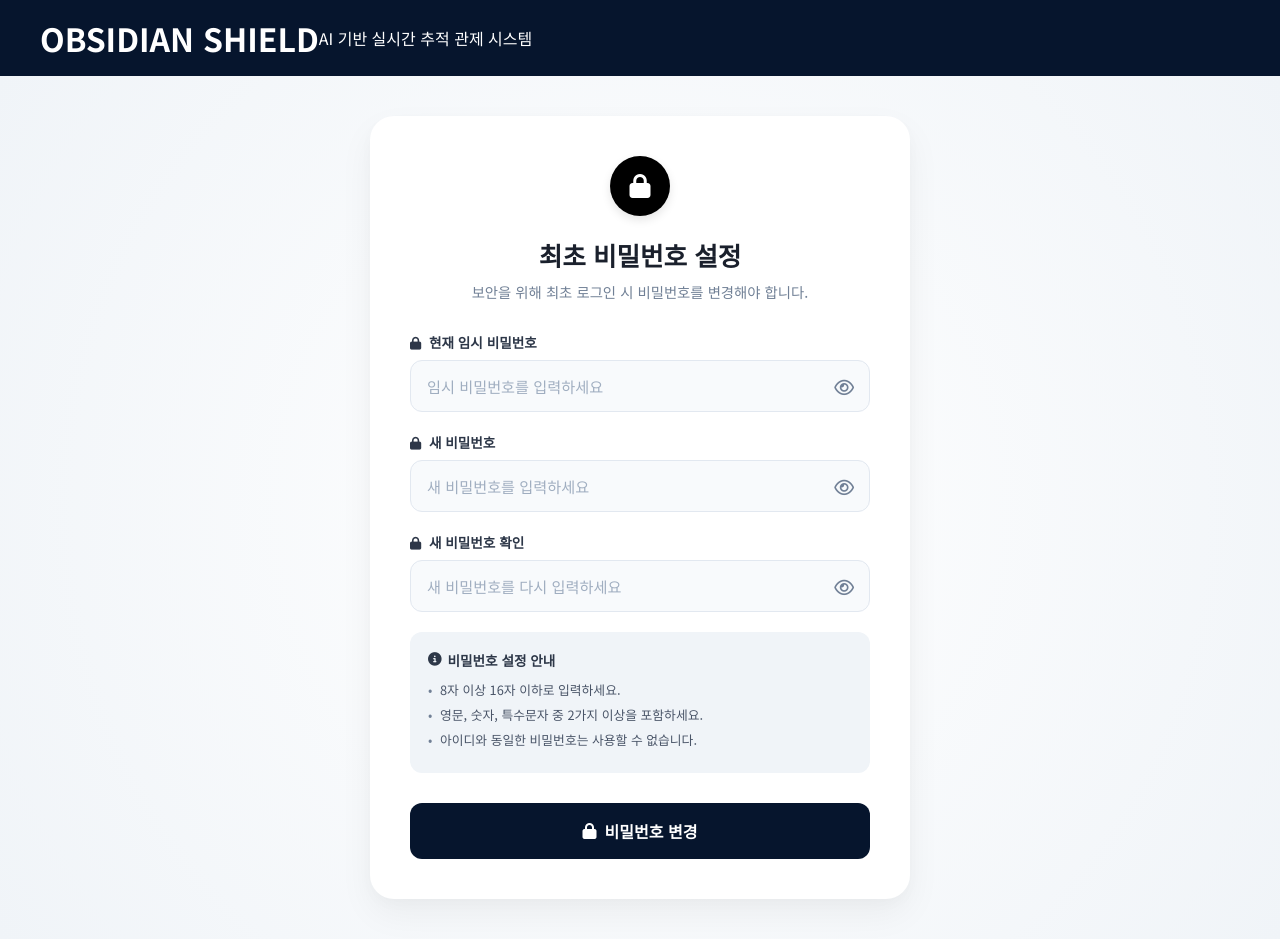
After one commit to Kanabig/obsidian-shield, a Flask app: template app/domains/main/templates/first_login_form.html in a window 1280 px wide. The commit adds this page. Run offline with Flask 3, Linux system fonts and the light colour scheme; the template is opened without the code that fills it, so the values that code supplies are empty.

Commit message:
20260629 validate -> main web application

```diff
--- a/app/app.py
+++ b/app/app.py
@@ -1,11 +1,11 @@
 from flask import Flask
 
-from app.domains.stream import camera
+# from app.domains.stream import camera
 # from app.domains.stream.routes import stream_bp
-# from app.domains.main.routes import main_bp
+from app.domains.main.routes import main_bp
 
 flask_app = Flask(__name__)
-
+flask_app.register_blueprint(main_bp)
 
 
 def run():
--- /dev/null
+++ b/app/domains/main/static/css/first_login_form.css
@@ -0,0 +1,262 @@
+/* 기본 초기화 */
+* {
+    margin: 0;
+    padding: 0;
+    box-sizing: border-box;
+    font-family: 'Noto Sans KR', sans-serif;
+}
+
+body {
+    background-color: #f4f6f9;
+    min-height: 100vh;
+    display: flex;
+    flex-direction: column;
+    overflow-x: hidden;
+}
+
+/* 상단 헤더 바 */
+.header-bar {
+    background-color: #06152d; /* 깊은 네이비 톤 */
+    color: #ffffff;
+    padding: 15px 40px;
+    display: flex;
+    align-items: center;
+    box-shadow: 0 4px 10px rgba(0, 0, 0, 0.1);
+}
+
+.logo-area {
+    display: flex;
+    align-items: center;
+    gap: 15px;
+}
+
+.logo-img {
+    width: 35px;
+    height: 35px;
+}
+
+.logo-text h1 {
+    font-size: 1.2rem;
+    font-weight: 700;
+    letter-spacing: 1px;
+}
+
+.logo-text p {
+    font-size: 0.75rem;
+    color: #a0aec0;
+    margin-top: 2px;
+}
+
+/* 메인 영역 및 배경 요소 */
+.main-container {
+    flex: 1;
+    display: flex;
+    justify-content: center;
+    align-items: center;
+    position: relative;
+    padding: 40px 20px;
+    background: radial-gradient(circle at center, #ffffff 0%, #f0f4f8 100%);
+}
+
+.bg-element {
+    position: absolute;
+    pointer-events: none; /* 클릭 방해 금지 */
+    z-index: 1;
+}
+
+/* CCTV 좌측 배치 */
+.cctv-image {
+    left: 0;
+    bottom: 0;
+    width: 25%;
+    max-width: 350px;
+}
+.cctv-image img {
+    width: 100%;
+    display: block;
+}
+
+/* 드론 우상단 배치 */
+.drone-image {
+    right: 5%;
+    top: 10%;
+    width: 20%;
+    max-width: 280px;
+}
+.drone-image img {
+    width: 100%;
+    display: block;
+}
+
+/* 중앙 카드 스타일 */
+.setup-card {
+    background: #ffffff;
+    width: 100%;
+    max-width: 540px;
+    border-radius: 24px;
+    box-shadow: 0 15px 35px rgba(0, 0, 0, 0.05), 0 5px 15px rgba(0, 0, 0, 0.02);
+    padding: 40px;
+    display: flex;
+    flex-direction: column;
+    align-items: center;
+    position: relative;
+    z-index: 10; /* 카드 장식보다 위에 위치 */
+}
+
+/* 자물쇠 원형 아이콘 */
+.top-icon {
+    width: 60px;
+    height: 60px;
+    background-color: #000000;
+    color: #ffffff;
+    border-radius: 50%;
+    display: flex;
+    justify-content: center;
+    align-items: center;
+    font-size: 1.5rem;
+    margin-bottom: 20px;
+    box-shadow: 0 4px 10px rgba(0,0,0,0.1);
+}
+
+/* 타이틀 */
+.title-section {
+    text-align: center;
+    margin-bottom: 30px;
+}
+
+.title-section h2 {
+    font-size: 1.6rem;
+    color: #1a202c;
+    font-weight: 700;
+    margin-bottom: 8px;
+}
+
+.title-section p {
+    font-size: 0.9rem;
+    color: #718096;
+}
+
+/* 폼 스태킹 */
+.setup-form {
+    width: 100%;
+}
+
+.input-group {
+    margin-bottom: 20px;
+}
+
+.input-group label {
+    display: block;
+    font-size: 0.85rem;
+    font-weight: 600;
+    color: #2d3748;
+    margin-bottom: 8px;
+}
+
+.input-group label i {
+    margin-right: 4px;
+    font-size: 0.8rem;
+}
+
+/* 인풋 필드 감싸는 박스 */
+.input-wrapper {
+    position: relative;
+    display: flex;
+    align-items: center;
+}
+
+.input-wrapper input {
+    width: 100%;
+    padding: 14px 16px;
+    border: 1px solid #e2e8f0;
+    border-radius: 12px;
+    font-size: 0.95rem;
+    color: #1a202c;
+    background-color: #f8fafc;
+    transition: all 0.2s ease;
+}
+
+.input-wrapper input:focus {
+    outline: none;
+    border-color: #06152d;
+    background-color: #ffffff;
+    box-shadow: 0 0 0 3px rgba(6, 21, 45, 0.1);
+}
+
+.input-wrapper input::placeholder {
+    color: #a0aec0;
+}
+
+/* 눈 비밀번호 보이기 버튼 */
+.toggle-password {
+    position: absolute;
+    right: 16px;
+    background: none;
+    border: none;
+    color: #718096;
+    cursor: pointer;
+    font-size: 1.1rem;
+}
+
+.toggle-password:hover {
+    color: #1a202c;
+}
+
+/* 안내 박스 */
+.info-box {
+    background-color: #f0f4f8;
+    border-radius: 12px;
+    padding: 18px;
+    margin-bottom: 30px;
+}
+
+.info-box h3 {
+    font-size: 0.85rem;
+    color: #2d3748;
+    font-weight: 700;
+    margin-bottom: 10px;
+    display: flex;
+    align-items: center;
+    gap: 6px;
+}
+
+.info-box ul {
+    list-style: none;
+}
+
+.info-box ul li {
+    font-size: 0.8rem;
+    color: #4a5568;
+    margin-bottom: 6px;
+    position: relative;
+    padding-left: 12px;
+}
+
+.info-box ul li::before {
+    content: "•";
+    position: absolute;
+    left: 0;
+    color: #718096;
+}
+
+/* 변경 완료 버튼 */
+.submit-btn {
+    width: 100%;
+    background-color: #06152d;
+    color: #ffffff;
+    border: none;
+    padding: 16px;
+    border-radius: 12px;
+    font-size: 1rem;
+    font-weight: 600;
+    cursor: pointer;
+    display: flex;
+    justify-content: center;
+    align-items: center;
+    gap: 8px;
+    transition: background-color 0.2s ease;
+}
+
+.submit-btn:hover {
+    background-color: #0c2347;
+}
--- /dev/null
+++ b/app/domains/main/static/js/index.js
@@ -0,0 +1,6 @@
+
+
+function login() {
+    alert("로그인 완료")
+    document.getElementById("loginForm").submit();
+}
--- /dev/null
+++ b/app/domains/main/templates/first_login_form.html
@@ -0,0 +1,75 @@
+<!DOCTYPE html>
+<html lang="ko">
+<head>
+    <meta charset="UTF-8">
+    <meta name="viewport" content="width=device-width, initial-scale=1.0">
+    <title>Obsidian Shield - 최초 비밀번호 설정</title>
+    <link href="https://fonts.googleapis.com/css2?family=Noto+Sans+KR:wght@300;400;500;700&display=swap" rel="stylesheet">
+    <link rel="stylesheet" href="https://cdnjs.cloudflare.com/ajax/libs/font-awesome/6.4.0/css/all.min.css">
+    <link rel="stylesheet" href="{{ url_for('main.static', filename='css/first_login_form.css') }}"
+
+</head>
+<body>
+
+    <header class="header-bar">
+            <h1>OBSIDIAN SHIELD</h1>
+                <p>AI 기반 실시간 추적 관제 시스템</p>
+            </div>
+        </div>
+    </header>
+
+    <main class="main-container">
+
+        <section class="setup-card">
+            <div class="top-icon">
+                <i class="fa-solid fa-lock"></i>
+            </div>
+
+            <div class="title-section">
+                <h2>최초 비밀번호 설정</h2>
+                <p>보안을 위해 최초 로그인 시 비밀번호를 변경해야 합니다.</p>
+            </div>
+
+            <form class="setup-form">
+                <div class="input-group">
+                    <label><i class="fa-solid fa-lock"></i> 현재 임시 비밀번호</label>
+                    <div class="input-wrapper">
+                        <input type="password" placeholder="임시 비밀번호를 입력하세요">
+                        <button type="button" class="toggle-password"><i class="fa-regular fa-eye"></i></button>
+                    </div>
+                </div>
+
+                <div class="input-group">
+                    <label><i class="fa-solid fa-lock"></i> 새 비밀번호</label>
+                    <div class="input-wrapper">
+                        <input type="password" placeholder="새 비밀번호를 입력하세요">
+                        <button type="button" class="toggle-password"><i class="fa-regular fa-eye"></i></button>
+                    </div>
+                </div>
+
+                <div class="input-group">
+                    <label><i class="fa-solid fa-lock"></i> 새 비밀번호 확인</label>
+                    <div class="input-wrapper">
+                        <input type="password" placeholder="새 비밀번호를 다시 입력하세요">
+                        <button type="button" class="toggle-password"><i class="fa-regular fa-eye"></i></button>
+                    </div>
+                </div>
+
+                <div class="info-box">
+                    <h3><i class="fa-solid fa-circle-info"></i> 비밀번호 설정 안내</h3>
+                    <ul>
+                        <li>8자 이상 16자 이하로 입력하세요.</li>
+                        <li>영문, 숫자, 특수문자 중 2가지 이상을 포함하세요.</li>
+                        <li>아이디와 동일한 비밀번호는 사용할 수 없습니다.</li>
+                    </ul>
+                </div>
+
+                <button type="submit" class="submit-btn">
+                    <i class="fa-solid fa-lock"></i> 비밀번호 변경
+                </button>
+            </form>
+        </section>
+    </main>
+
+</body>
+</html>
--- a/app/jsons/accounts.json
+++ b/app/jsons/accounts.json
@@ -16,7 +16,7 @@
     "EMAIL": "admin@obsidian.com",
     "PHONE": "01011112222",
     "REG_DATE": "2026/06/01, 09:00:00",
-    "MOD_DATE": "2026/06/01, 09:00:00",
+    "MOT_DATE": "2026/06/01, 09:00:00",
     "IS_APPROVE": true,
     "PERMISSIONS": ["관리자"]
   }
```
Also changed, not shown: app/domains/account/validate/templates/validate.html (+4 -4 lines), app/domains/account/validate/validate.py (+11 -7 lines), app/domains/main/routes.py (+28 -1 lines), app/domains/main/static/css/index.css (+15 -0 lines), app/domains/main/templates/main_index.html (+34 -6 lines), flask.test.py (deleted).
